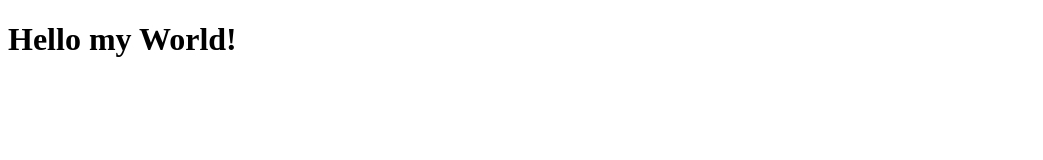
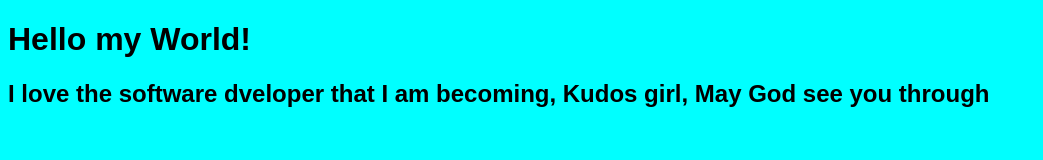
Before and after one commit to Rotich1234-dev/Sample_test, a plain HTML site: page index.html in a window 1280 px wide. Shown: the whole page, without its empty margins (0-1043 px from the left). Drawn offline with Linux system fonts and the light colour scheme.

Commit message:
create basic website

```diff
--- a/index.html
+++ b/index.html
@@ -4,9 +4,10 @@
     <meta charset="UTF-8">
     <meta name="viewport" content="width=device-width, initial-scale=1.0">
     <title>My website</title>
+    <link rel="stylesheet" href="style.css">
 </head>
 <body>
     <h1>Hello my World!</h1>
-
+    <script src="script.js"></script>
 </body>
 </html>
--- /dev/null
+++ b/script.js
@@ -0,0 +1,3 @@
+const h2 = document.createElement("h2");
+h2.textContent = "I love the software dveloper that I am becoming, Kudos girl, May God see you through";
+document.querySelector("body").appendChild(h2);
--- /dev/null
+++ b/style.css
@@ -0,0 +1,4 @@
+body{
+    background-color: aqua;
+    font-family: Arial, Helvetica, sans-serif;
+}
```
